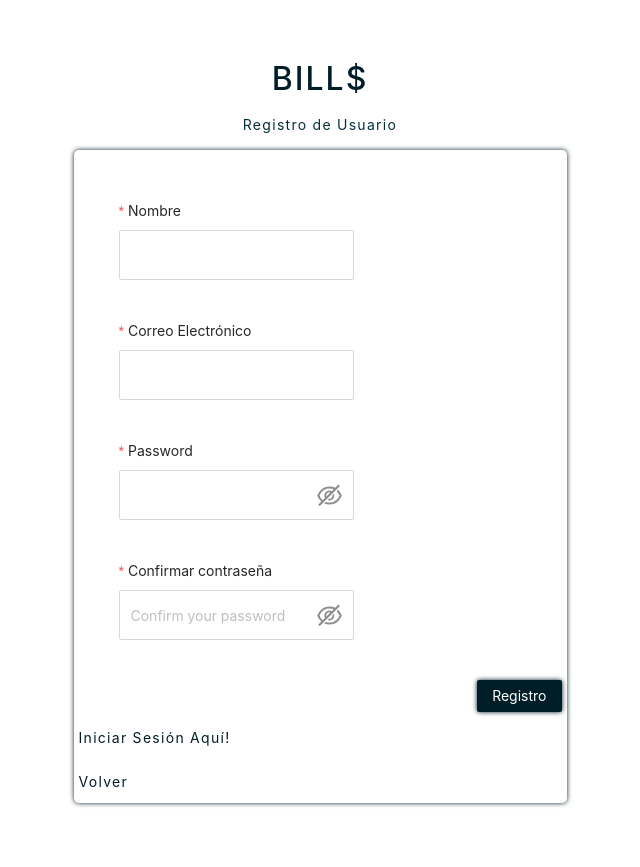
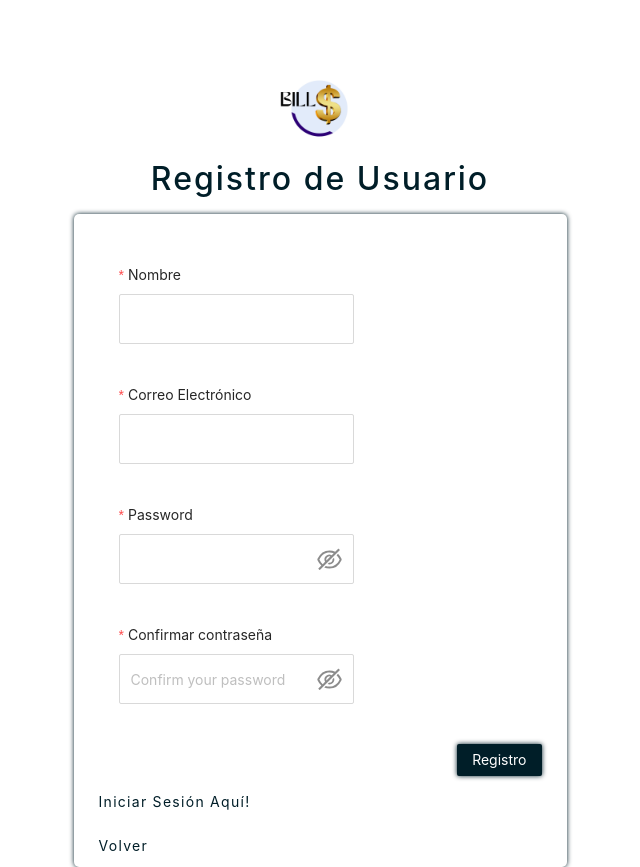
Before and after one commit to LauraOtz/Bills-frontend, a React (Create React App) app: page /register in a window 1280 px wide. Shown: the whole page, without its empty margins (320-960 px from the left). Built offline with nearby package versions, Linux system fonts and the light colour scheme; the HTML template or start-up script is replaced by a standard one; a web font is replaced by a local one.

Commit message:
registro validado

```diff
--- a/src/App.js
+++ b/src/App.js
@@ -75,7 +75,7 @@ function App() {
 export default App;
 
 export function ProtectedRouter({ children }) {
-  if (localStorage.getItem("auth")) {
+  if (localStorage.getItem("token")) {
     return children;
   } else {
     return <Navigate to="/login" />;
--- a/src/pages/register/Register.jsx
+++ b/src/pages/register/Register.jsx
@@ -1,9 +1,11 @@
-import { Button, Form, Input, message } from "antd";
+import { Button, Form, Input, message, Row } from "antd";
 import FormItem from "antd/lib/form/FormItem";
 import axios from "axios";
 import React from "react";
 import { useDispatch } from "react-redux";
 import { Link, useNavigate } from "react-router-dom";
+import "./register.css";
+import logoBills1 from "../../assets/logoBills1.png";
 
 const Register = () => {
   const dispatch = useDispatch();
@@ -30,10 +32,11 @@ const Register = () => {
   };
 
   return (
+    <Row className="ContainerR">
       <div className="formRegistro">
         <div className="form">
-        <h2>BILL$</h2>
-        <p>Registro de Usuario</p>
+          <img src={logoBills1} alt="logo" className="logoR" />
+          <h2>Registro de Usuario</h2>
           <div className="form-group">
             <Form
               layout="vertical"
@@ -42,7 +45,7 @@ const Register = () => {
               wrapperCol={{ span: 14 }}
             >
               <FormItem
-              name="name"
+                name="nombre"
                 label="Nombre"
                 rules={[
                   {
@@ -85,24 +88,16 @@ const Register = () => {
                 label="Password"
                 rules={[
                   {
-                  required: true,
-
-                  message: "Introduzca una contraseña.",
-                },
-                {
-                  max: 20,
+                    max: 10,
                     message:
                       "El contraseña no debe contener más de 20 caracteres",
                   },
+
                   {
-                  min: 6,
-                  message: "La contraseña debe contener al menos 6 caracteres.",
-                },
-                {
-                  validator: (_, value) =>
-                    value && value.includes("A")
-                      ? Promise.resolve()
-                      : Promise.reject("Contraseña inválida"),
+                    required: true,
+                    pattern: new RegExp(/^(?=.*\d).{6,10}$/i),
+                    message:
+                      "La contraseña debe contener de seis a diez caracteres y al menos un número",
                   },
                 ]}
                 hasFeedback
@@ -133,16 +128,16 @@ const Register = () => {
                 <Input.Password placeholder="Confirm your password" />
               </FormItem>
 
-            <div className="form-btn-add">
+              <div className="form-btn-add btnR">
                 <Button htmlType="submit" className="add-new">
                   Registro
                 </Button>
-              <Link className="form-other" to="/login">
+                <Link className="form-other textR" to="/login">
                   Iniciar Sesión Aquí!
                 </Link>
                 <br />
                 <br />
-              <Link className="form-other" to="/login">
+                <Link className="form-other textR" to="/login">
                   Volver
                 </Link>
               </div>
@@ -150,6 +145,7 @@ const Register = () => {
           </div>
         </div>
       </div>
+    </Row>
   );
 };
 
--- /dev/null
+++ b/src/pages/register/register.css
@@ -0,0 +1,16 @@
+.btnR{
+    margin-right: 20px;
+}
+.textR{
+    margin-left: 20px;
+}
+.logoR{
+    height: 100px;
+}
+.ContainerR {
+    background-image: url("");
+    background-size: cover;
+    font-size: 14px;
+    min-height: 35em;
+    margin: 0px;
+  }
```
Lines whose indentation alone changed are shown as unchanged.
